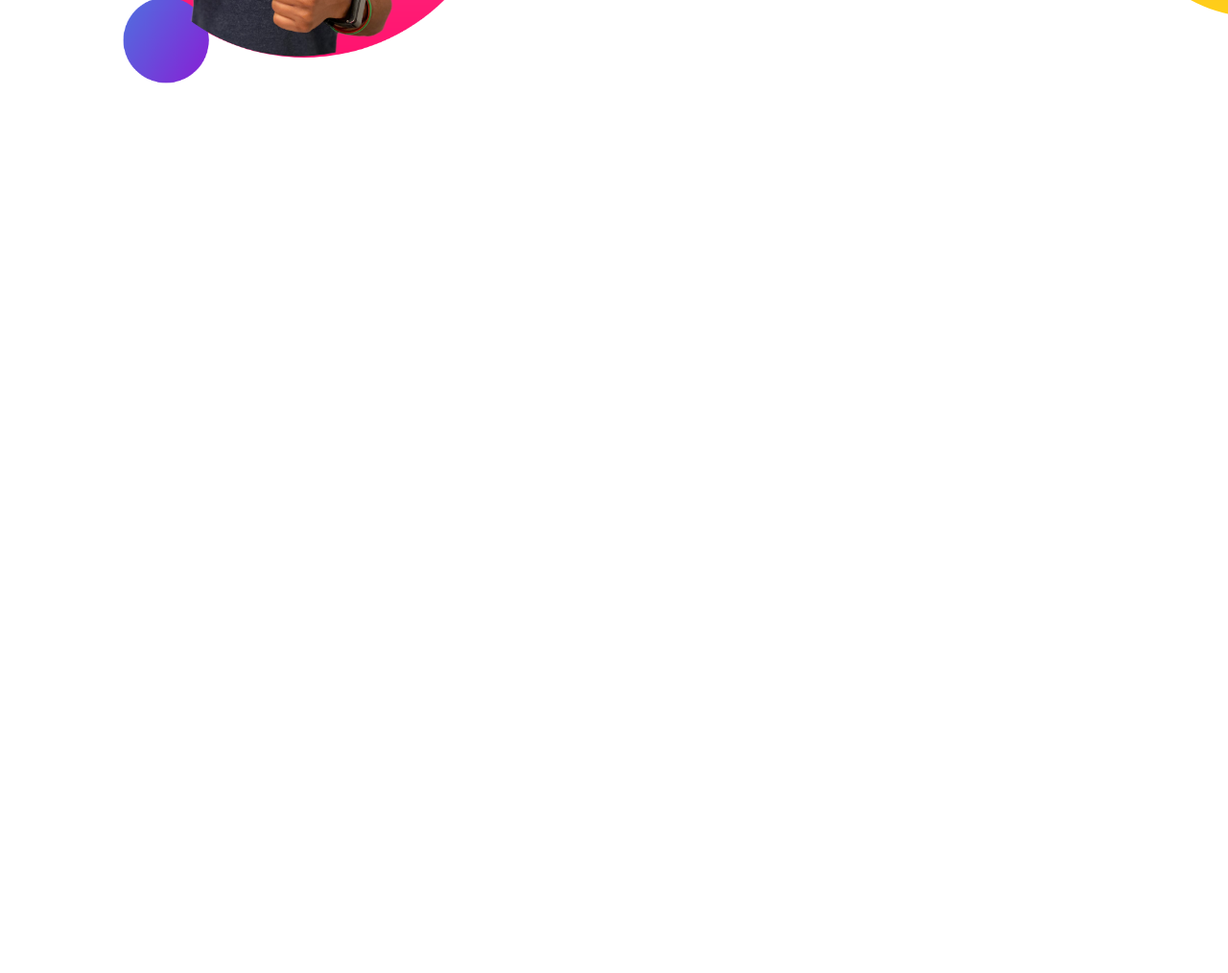
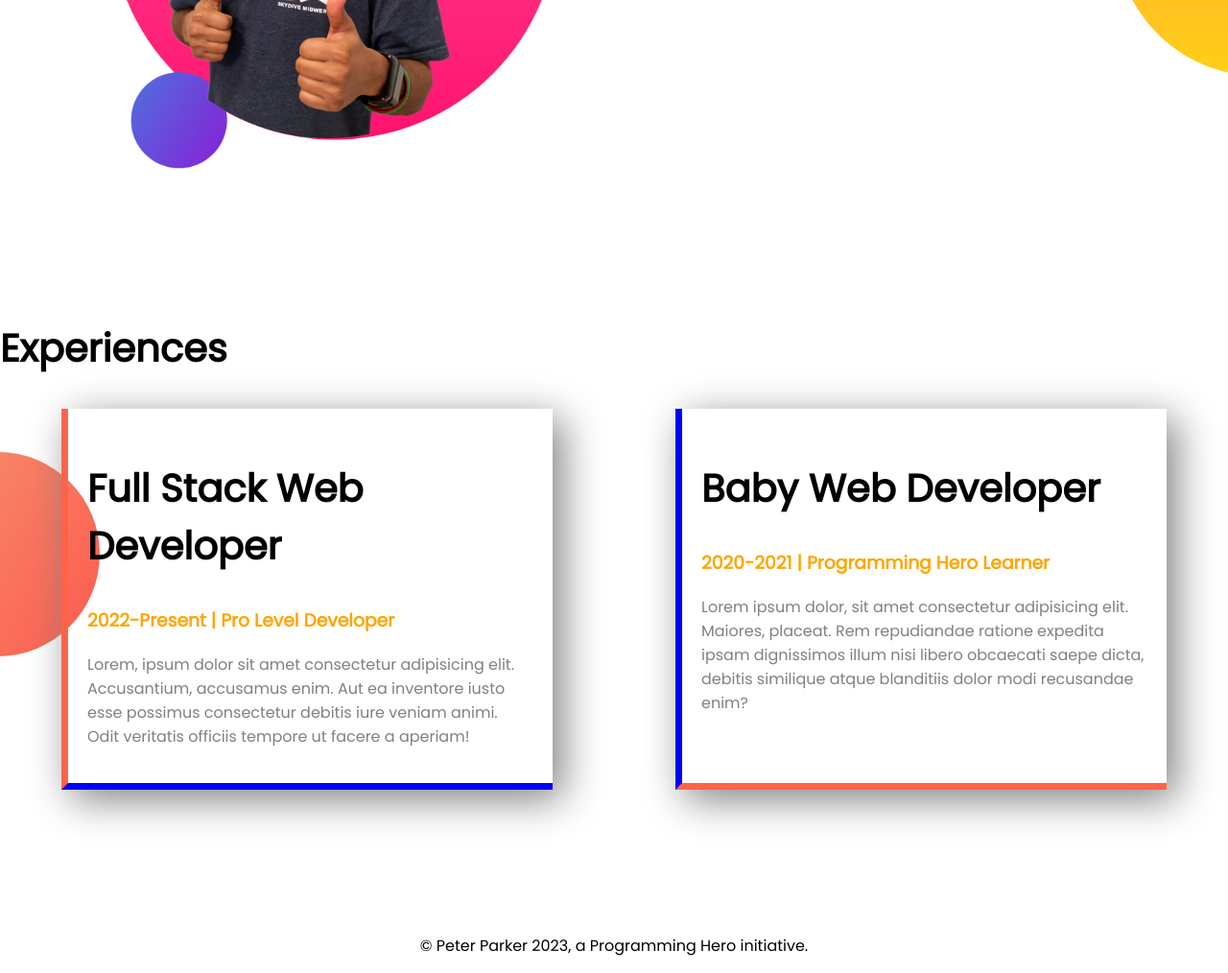
Before and after one commit to pujadey48/developer-portfolio, a plain HTML site: page index.html in a window 1280 px wide. Shown: the part 994-2008 px from the top of the page at 96% size. Before the commit the page ends 1238 px from the top, so only its background shows below. Drawn offline with Linux system fonts and the light colour scheme.

Commit message:
complete

```diff
--- a/index.html
+++ b/index.html
@@ -11,12 +11,12 @@
     <link rel="stylesheet" href="style.css">
 </head>
 <body>
-    <section class="first-banner">
+    <section class="first-banner flexible-container">
         <div class="half-width">
             <h1>Welcome To </h1>
         <h1><span class="orange-color">Puja Dey </span>world</h1>
         <h3>Build Climber and Train Stopper</h3>
-        <p class="paragraph">Lorem ipsum, dolor sit amet consectetur adipisicing elit. Sint eligendi rem voluptatem vel pariatur unde? Numquam veritatis tempore recusandae, eos dolorum unde reprehenderit beatae, tenetur nemo repellat itaque fugit possimus.</p>
+        <p class="section-paragraph">Lorem ipsum, dolor sit amet consectetur adipisicing elit. Sint eligendi rem voluptatem vel pariatur unde? Numquam veritatis tempore recusandae, eos dolorum unde reprehenderit beatae, tenetur nemo repellat itaque fugit possimus.</p>
         <a class="button" target="_blank" href="https://www.w3schools.com/">HIRE ME</a>
         </div>
 
@@ -25,7 +25,7 @@
         </div>
     </section>
 
-    <section class="second-banner">
+    <section class="second-banner flexible-container">
         <div class="half-width">
             <img src="images/jhankar2.png" alt="">
         </div>
@@ -33,11 +33,33 @@
         <div class="half-width">
             <h2>Dream Big</h2>
             <h3>Become a web developer</h3>
-            <p class="paragraph">I already learned the basic HTML and CSS. I can build any simple website. I can even teach my grandma how to make simple website. My goal is to build 3 websites and learn advanced topics.</p>
+            <p class="section-paragraph">I already learned the basic HTML and CSS. I can build any simple website. I can even teach my grandma how to make simple website. My goal is to build 3 websites and learn advanced topics.</p>
             <a class="button" target="_blank" href="https://www.w3schools.com/">DOWNLOAD RESUME</a>
 
         </div>
     </section>
 
+    <section class="experience-area">
+        <h2>Experiences</h2>
+        <div class="flexible-container">
+            <div id="full-stack-developer" class="experience-item">
+                <h2>Full Stack Web Developer</h2>
+            <h3 class="orange-color">2022-Present | Pro Level Developer</h3>
+            <p class="paragraph">Lorem, ipsum dolor sit amet consectetur adipisicing elit. Accusantium, accusamus enim. Aut ea inventore iusto esse possimus consectetur debitis iure veniam animi. Odit veritatis officiis tempore ut facere a aperiam!</p>
+            </div>
+
+            <div id="baby-developer" class="experience-item">
+               <h2>Baby Web Developer</h2>
+               <h3 class="orange-color">2020-2021 | Programming Hero Learner</h3>
+               <p class="paragraph">Lorem ipsum dolor, sit amet consectetur adipisicing elit. Maiores, placeat. Rem repudiandae ratione expedita ipsam dignissimos illum nisi libero obcaecati saepe dicta, debitis similique atque blanditiis dolor modi recusandae enim?</p>
+            </div>
+        </div>
+
+    </section>
+
+    <footer>
+        <p>© Peter Parker 2023, a Programming Hero initiative.</p>
+    </footer>
+
 </body>
 </html>
--- a/style.css
+++ b/style.css
@@ -13,20 +13,25 @@ h2{
 .orange-color{
     color: orange;
 }
-.paragraph{
+.section-paragraph{
     color: gray;
     width: 80%;
 }
-section{
+.paragraph{
+    color: gray;
+}
+.flexible-container{
     display: flex;
     margin-bottom: 150px;
+
 }
 .half-width{
     width: 50%;
     padding-left: 5%;
+
 }
 .half-width img{
-    width: 80%;
+    width: 90%;
 }
 .button{
     color: white;
@@ -48,3 +53,27 @@ section{
     background-repeat: no-repeat;
     background-position: right;
 }
+.experience-area{
+    background-image: url(images/exp-bg.png);
+    background-repeat: no-repeat;
+    background-position: left;
+}
+.experience-item{
+    width: 40%;
+    margin-left: 5%;
+    margin-right: 5%;
+    box-shadow: 10px 10px 40px gray;
+    padding: 20px;
+}
+#full-stack-developer{
+    border-left: 7px solid tomato;
+    border-bottom: 7px solid blue;
+}
+
+#baby-developer{
+    border-left: 7px solid blue;
+    border-bottom: 7px solid tomato;
+}
+footer p{
+    text-align: center;
+}
```
